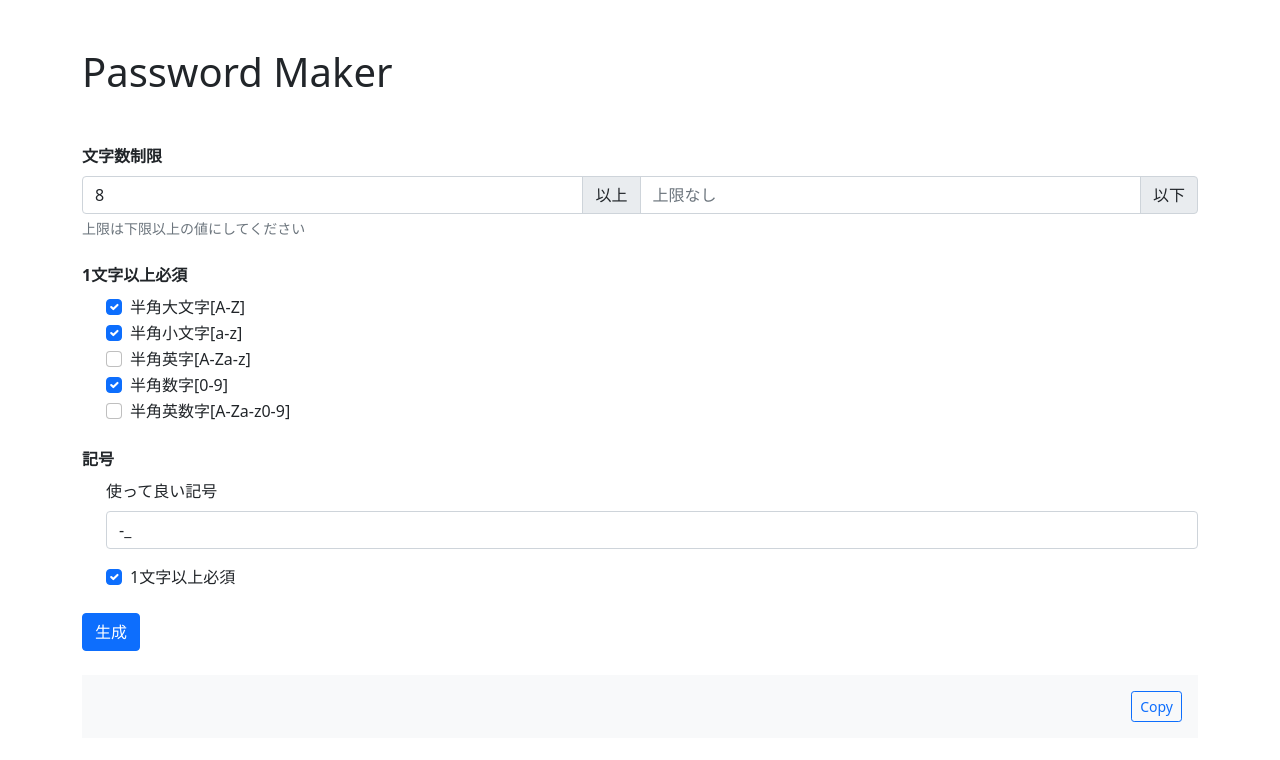
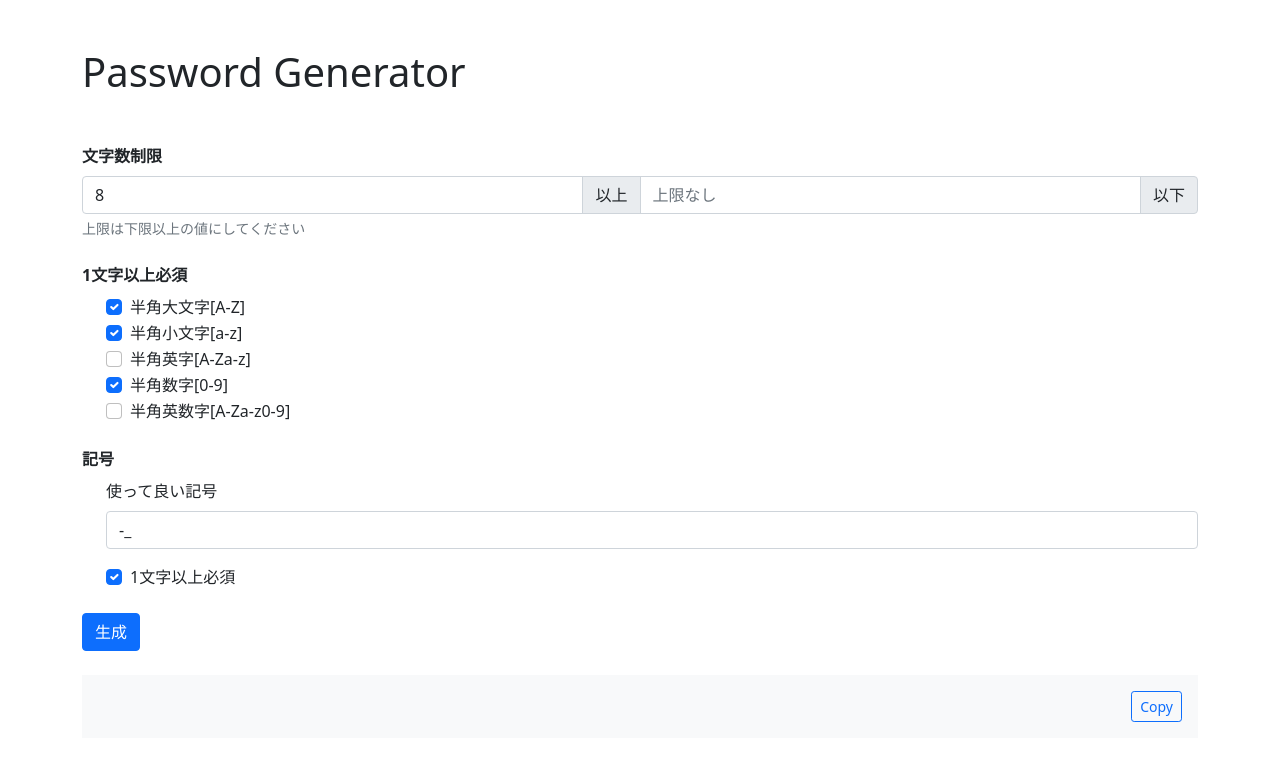
Before and after one commit to kinokodata/password-generator, a website with bundled scripts: page index.html in a window 1280 px wide. Built offline with nearby package versions, Linux system fonts and the light colour scheme.

Commit message:
Add README.md and minor changes.

```diff
--- a/index.html
+++ b/index.html
@@ -7,7 +7,7 @@
 </head>
 <body>
     <main class="container my-5">
-        <h1 class="">Password Maker</h1>
+        <h1 class="">Password Generator</h1>
         <form class="mt-5 mb-4">
 <!--            <div class="mb-4">-->
 <!--                <label class="form-label fw-bold">生成数</label>-->
```
Also changed, not shown: README.md (added), 1 other file.
